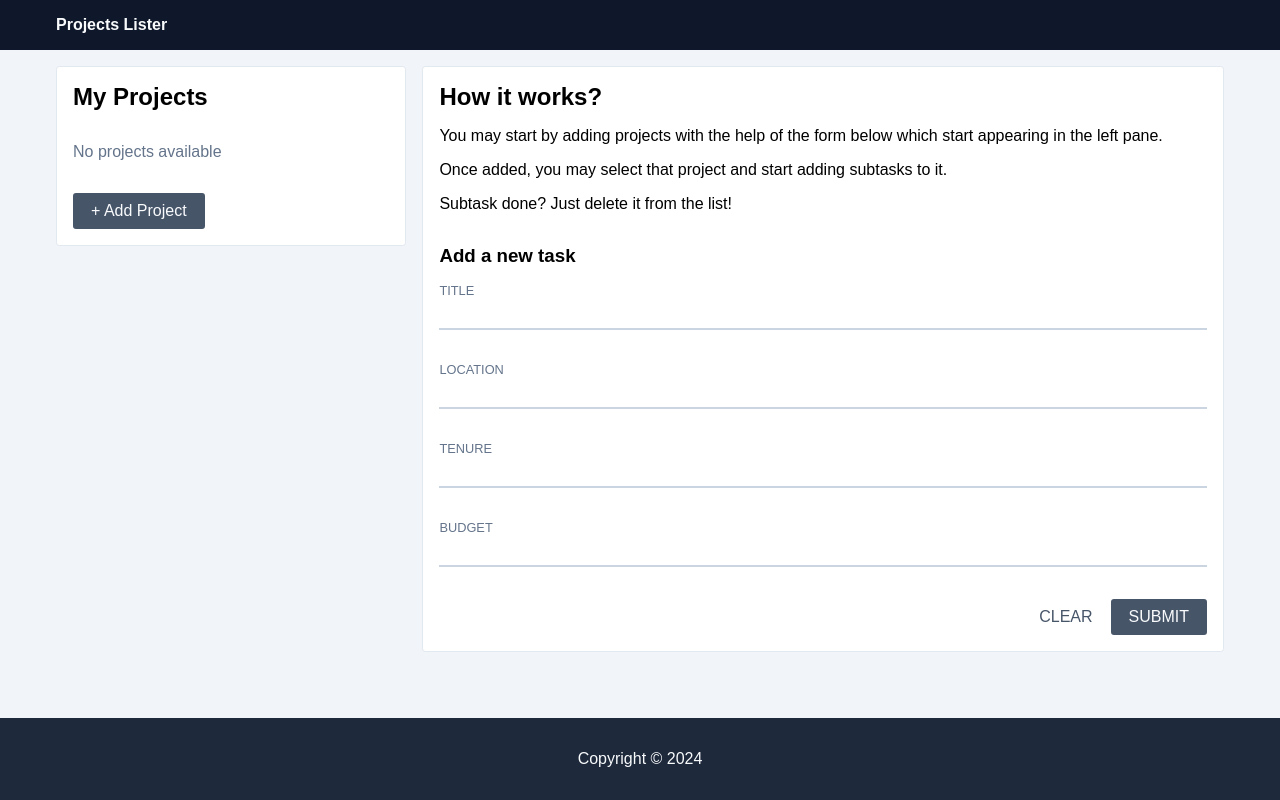
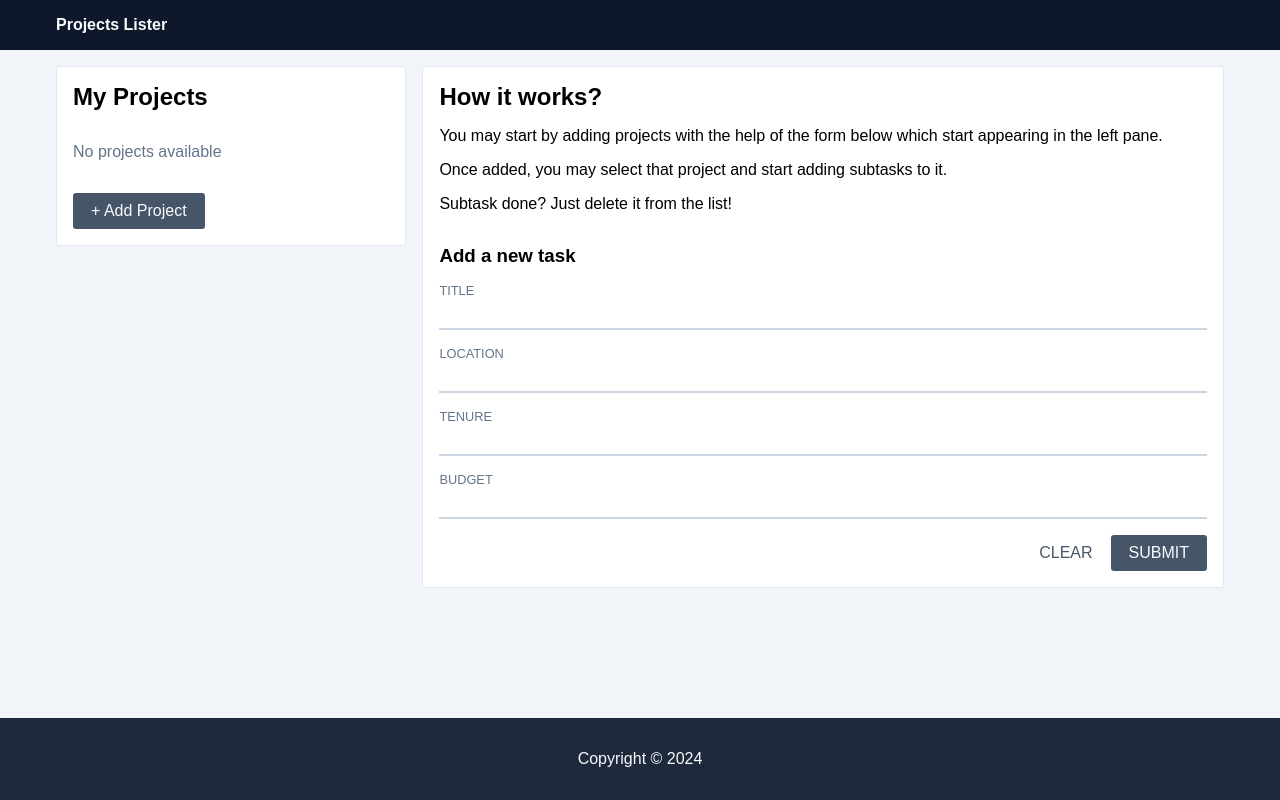
Before and after one commit to sample-react-projects/projects-lister, a React (Vite) app: page / in a window 1280 px wide. Built offline with nearby package versions, Linux system fonts and the light colour scheme.

Commit message:
Use common horizontal container styles

```diff
--- a/src/components/App/App.module.scss
+++ b/src/components/App/App.module.scss
@@ -1,8 +1,5 @@
 .container {
-  display: flex;
-  flex-direction: column;
   min-height: 100vh;
-  row-gap: 1rem;
 
   &__content {
     column-gap: 1rem;
@@ -15,10 +12,7 @@
   }
 
   &__rail-left {
-    display: flex;
-    flex-direction: column;
     max-width: 400px;
-    row-gap: 1rem;
     width: 30%;
   }
 
--- a/src/components/App/App.tsx
+++ b/src/components/App/App.tsx
@@ -50,7 +50,7 @@ function App() {
   }, []);
 
   return (
-    <div className={styles.container}>
+    <div className={`${styles.container} container--horizontal`}>
       <Header></Header>
       <div className={styles["container__content"]}>
         <ProjectsContextProvider>
@@ -60,7 +60,7 @@ function App() {
                 <LeftRail></LeftRail>
               </SlideoutMenu>
             ) : (
-              <div className={styles["container__rail-left"]}>
+              <div className={`container--horizontal ${styles["container__rail-left"]}`}>
                 <Card>
                   <LeftRail></LeftRail>
                 </Card>
--- a/src/components/left-rail/LeftRail.module.scss
+++ /dev/null
@@ -1,5 +0,0 @@
-.container {
-  display: flex;
-  flex-direction: column;
-  row-gap: 1rem;
-}
--- a/src/components/left-rail/LeftRail.tsx
+++ b/src/components/left-rail/LeftRail.tsx
@@ -6,7 +6,6 @@ import {
   ProjectsContext,
 } from "../../context/ProjectsContextProvider";
 import Projects from "./projects/Projects";
-import styles from "./LeftRail.module.scss";
 
 const LeftRail: React.FC<{}> = () => {
   const { setActiveProjectId } = useContext<IProjectsContext>(ProjectsContext);
@@ -16,7 +15,7 @@ const LeftRail: React.FC<{}> = () => {
   }
 
   return (
-    <div className={styles.container}>
+    <div className="container--horizontal">
       <h2>My Projects</h2>
       <Projects></Projects>
       <Button
--- a/src/components/right-rail/add-project/AddProject.module.scss
+++ /dev/null
@@ -1,5 +0,0 @@
-.container {
-    display: flex;
-    flex-direction: column;
-    row-gap: 1rem;
-}
--- a/src/components/right-rail/add-project/AddProject.tsx
+++ b/src/components/right-rail/add-project/AddProject.tsx
@@ -1,10 +1,9 @@
 import FormControl from "./form-control/FormControl";
 import FormDescription from "./form-description/FormDescription";
-import styles from "./AddProject.module.scss";
 
 const AddProject = () => {
   return (
-    <div className={styles.container}>
+    <div className="container--horizontal">
       <FormDescription></FormDescription>
       <FormControl></FormControl>
     </div>
--- a/src/components/right-rail/add-project/form-control/FormControl.module.scss
+++ b/src/components/right-rail/add-project/form-control/FormControl.module.scss
@@ -1,6 +1,4 @@
 .form {
-  display: flex;
-  flex-direction: column;
   row-gap: 2rem;
 
   .actions {
--- a/src/components/right-rail/add-project/form-control/FormControl.tsx
+++ b/src/components/right-rail/add-project/form-control/FormControl.tsx
@@ -48,7 +48,7 @@ const FormControl = () => {
   return (
     <>
       <h3>Add a new task</h3>
-      <div className={styles.form}>
+      <div className={`container--horizontal ${styles.form}`}>
         <Textbox
           autoComplete="off"
           label="Title"
```
